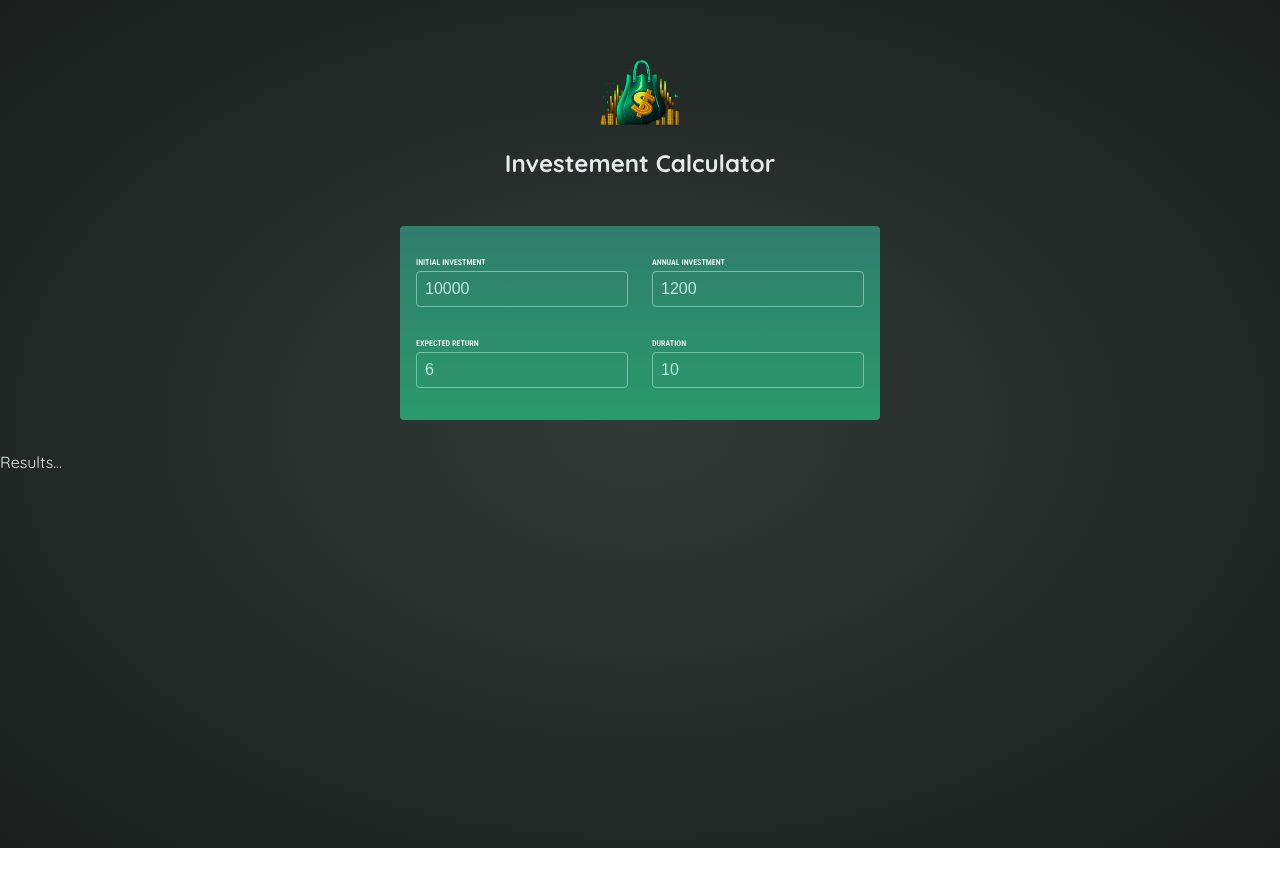
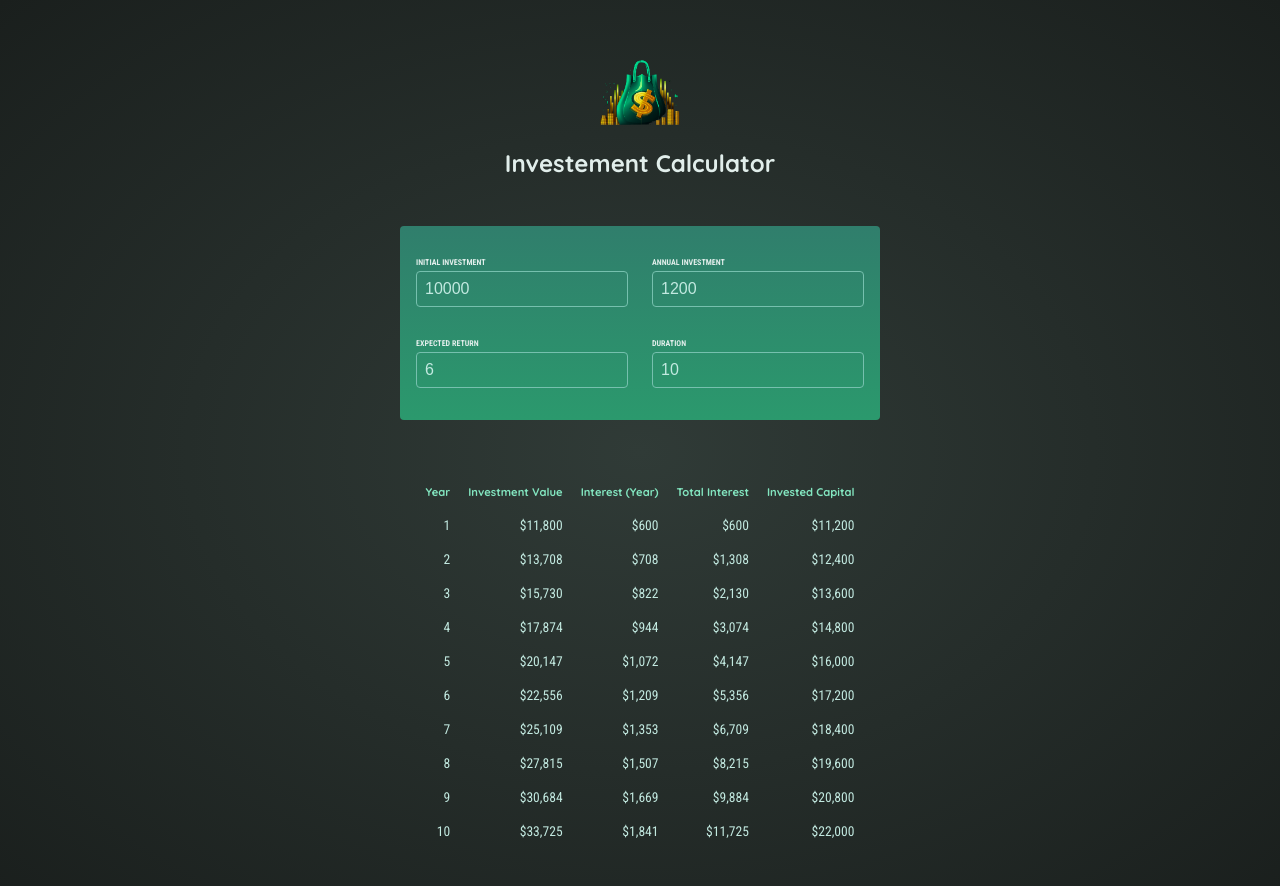
Before and after one commit to IvanTorzoni/React-investment-calculator, a React (Vite) app: page / in a window 1280 px wide. Shown: the top 886 px of the page. Before the commit the page ends 848 px from the top, so only its background shows below. Built offline with nearby package versions, Linux system fonts and the light colour scheme.

Commit message:
feat: added table with filtered and formatted data

```diff
--- a/src/components/Result.jsx
+++ b/src/components/Result.jsx
@@ -1,13 +1,41 @@
 //importo dal file js la struttura per il calcolo
-import { calculateInvestmentResults } from "../util/investment.js"
+import { calculateInvestmentResults, formatter } from "../util/investment.js"
 
 //passo una prop dal file app.jsx che può essere il valore iniziale o quello dell' utente
 export default function Result({ input }) {
     //creo una costante per estrapolare il risultato
     const resultData = calculateInvestmentResults(input)
+    //creo una costante per estrapolare l'investimento iniziale
+    const initialInvestment = resultData[0].valueEndOfYear - resultData[0].interest - resultData[0].annualInvestment
 
-    console.log(resultData);
+    return <table id="result">
+        {/* creo la tabella */}
+        <thead>
+            <tr>
+                <th>Year</th>
+                <th>Investment Value</th>
+                <th>Interest (Year)</th>
+                <th>Total Interest</th>
+                <th>Invested Capital</th>
+            </tr>
+        </thead>
+        <tbody>
+            {/* mappo i dati che mi arrivano dal calcolo */}
+            {resultData.map(yearData => {
+                //creo una costante per estrapolare gli interessi totali
+                const totalInterest = yearData.valueEndOfYear - yearData.annualInvestment * yearData.year - initialInvestment
+                //creo una costante per estrapolare il totale investito
+                const totalAmountInvested = yearData.valueEndOfYear - totalInterest
 
-
-    return <p>Results...</p>
+                //ritorno i valori filtrati e formattati
+                return <tr key={yearData.year}>
+                    <td>{yearData.year}</td>
+                    <td>{formatter.format(yearData.valueEndOfYear)}</td>
+                    <td>{formatter.format(yearData.interest)}</td>
+                    <td>{formatter.format(totalInterest)}</td>
+                    <td>{formatter.format(totalAmountInvested)}</td>
+                </tr>
+            })}
+        </tbody>
+    </table>
 }
```
